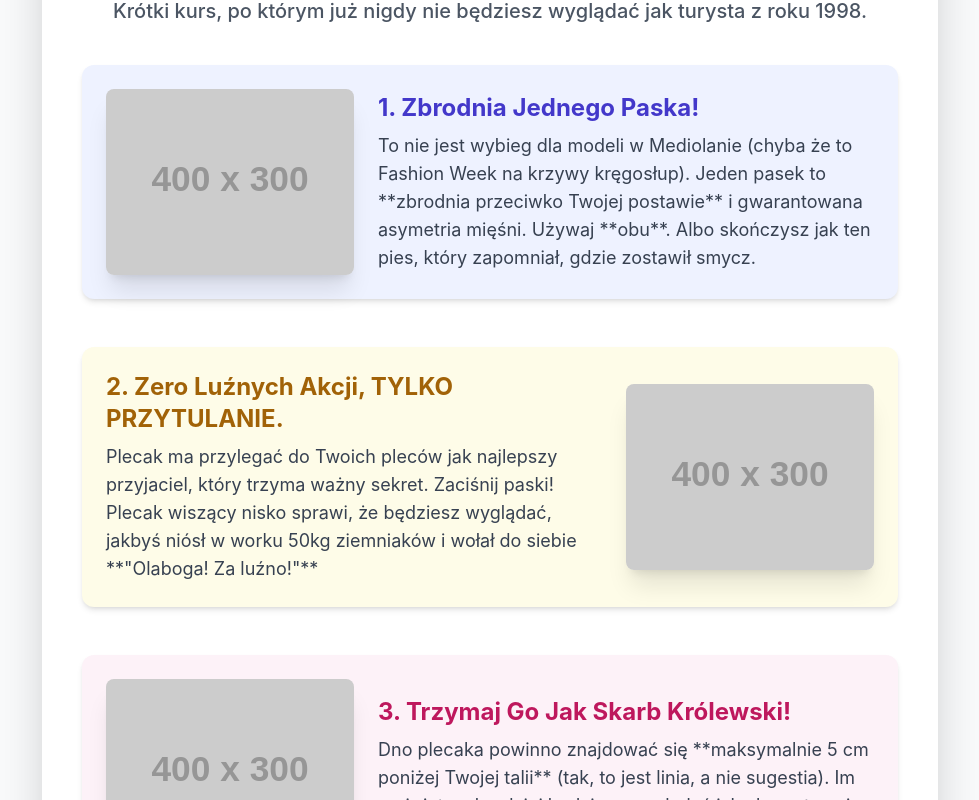
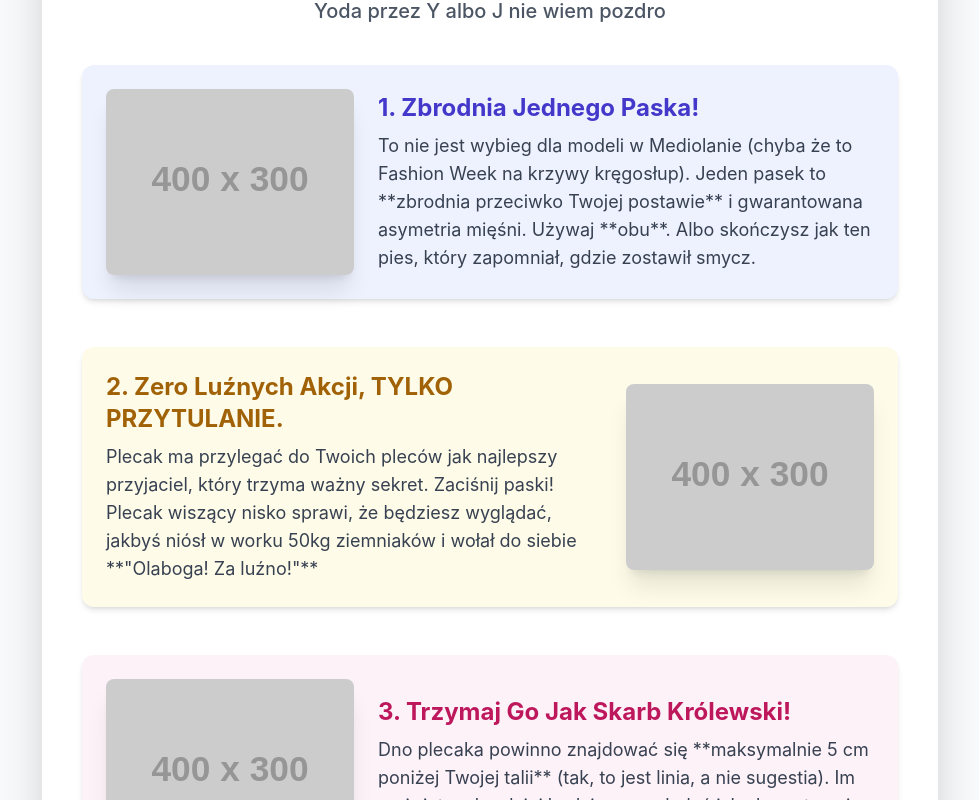
Before and after one commit to Zitek333/telefonikplecaczek, a plain HTML site: page index.html in a window 1280 px wide. Shown: the part 139-939 px from the top of the page, without its empty margins (150-1129 px from the left). Drawn offline with nearby package versions, Linux system fonts and the light colour scheme; placeholder pictures from the web are drawn by us.

Commit message:
Update index.html

```diff
--- a/index.html
+++ b/index.html
@@ -24,7 +24,7 @@
                 Plecaczek 101: Misja Kręgosłup
             </h1>
             <p class="text-xl text-gray-600 font-medium">
-                Krótki kurs, po którym już nigdy nie będziesz wyglądać jak turysta z roku 1998.
+                Yoda przez Y albo J nie wiem pozdro
             </p>
         </header>
 
```
